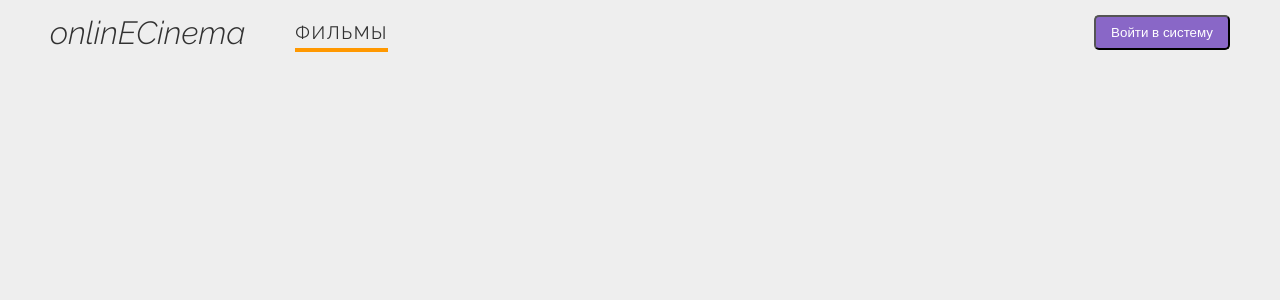
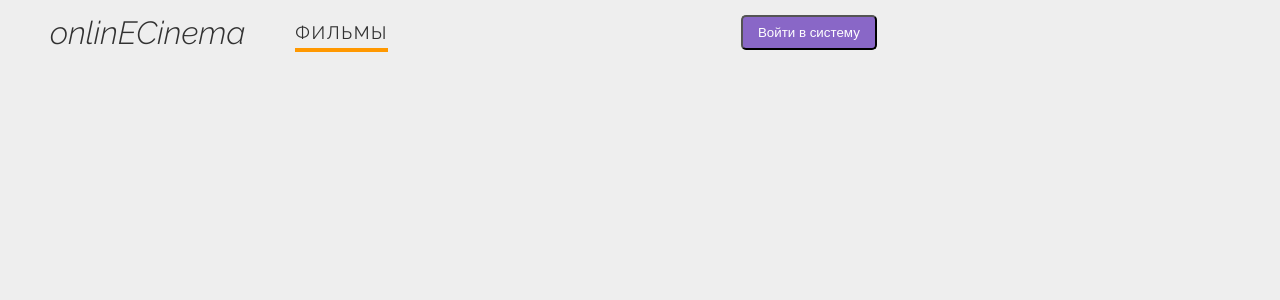
Before and after one commit to svjatoslavtt/OnlineCinema, a React (Create React App) app in the folder client/: page /news-feed in a window 1280 px wide. Shown: the top 300 px of the page. Built offline with nearby package versions, Linux system fonts and the light colour scheme.

Commit message:
client: Update styles for Button

```diff
--- a/client/src/app/shared/components/Button/style.module.scss
+++ b/client/src/app/shared/components/Button/style.module.scss
@@ -3,8 +3,10 @@
   background: #8967c7;
   cursor: pointer;
   transition: all .2s ease-in-out;
-  text-align: center;
   border-radius: 5px;
+  margin: 0 auto;
+  display: block;
+  outline: none;
 
   &:hover {
     background: #7552b3;
```
